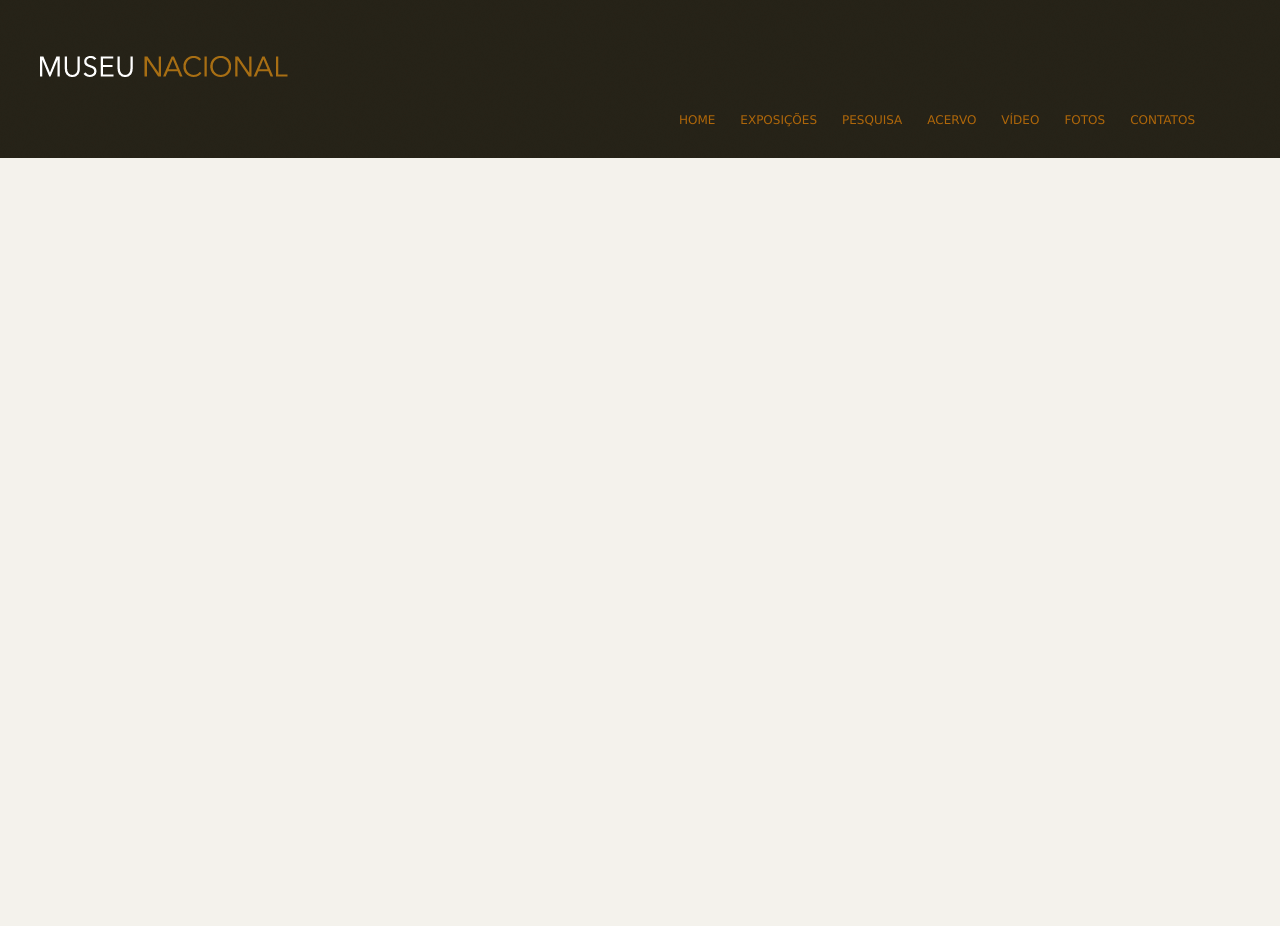
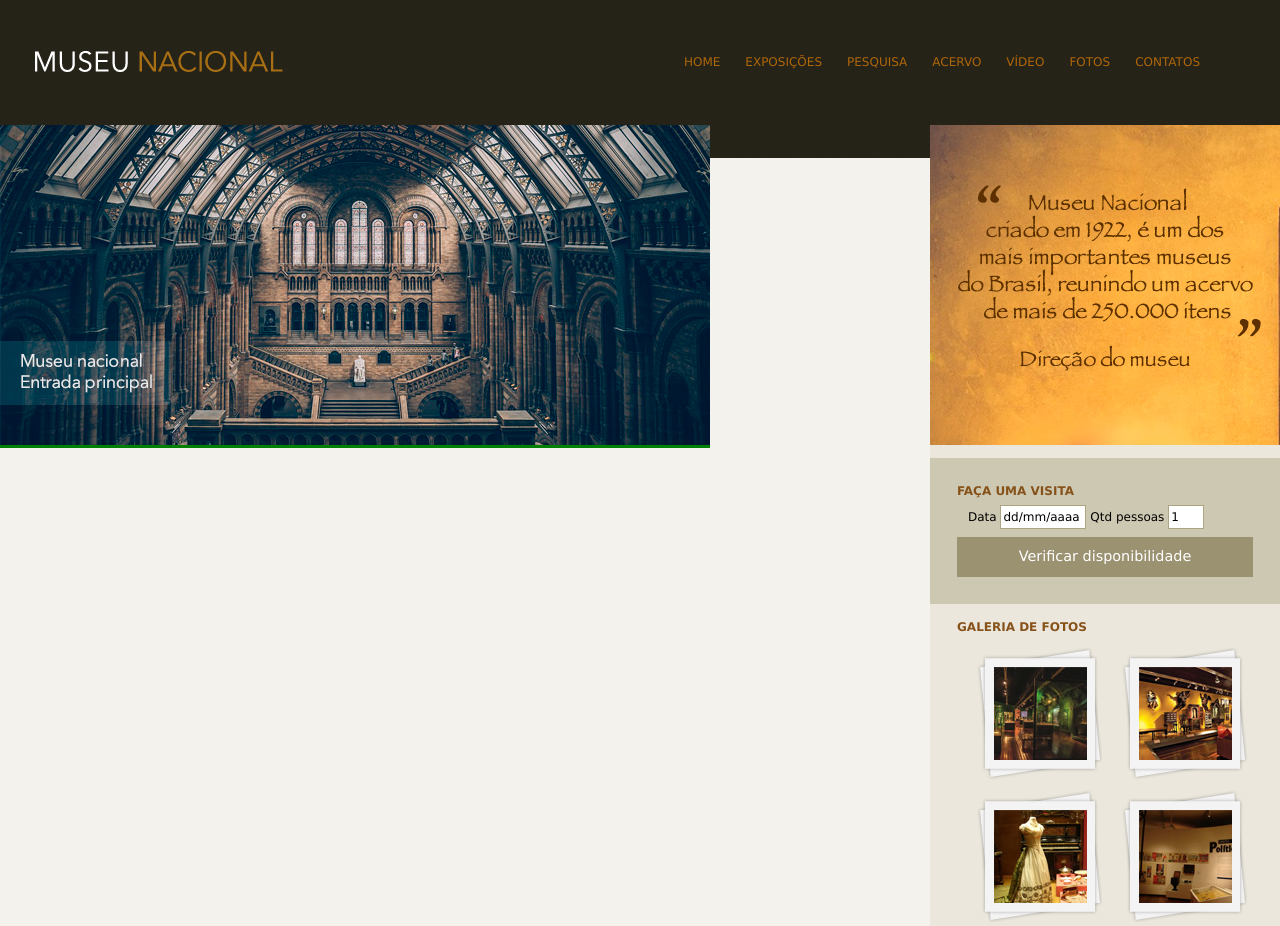
Before and after one commit to gsdsxm/projeto-museu, a plain HTML site: page index.html in a window 1280 px wide. Shown: the top 926 px of the page. Before the commit the page ends 800 px from the top, so only its background shows below. Drawn offline with Linux system fonts and the light colour scheme.

Commit message:
projeto museu

```diff
--- a/css/estilo.css
+++ b/css/estilo.css
@@ -20,7 +20,9 @@ a:hover {
 }
 
 /* LOgo                           */
-
+#logo h1 {
+    float: left;
+}
 #logo a {
 
     width: 248px;
@@ -33,7 +35,7 @@ a:hover {
 /* Barra de navegação                        */
 
 header {
-   padding: 40px ;
+   padding: 35px ;
    height: 55px;
 }
 
@@ -56,5 +58,79 @@ nav ul li a:link {
 
 nav ul li a:hover {
     border-bottom: 1px solid #535858;
+}
+
+/*Principal------------------------------*/
+#conteudo {
+    width: 710px;
+    float: left;
+    background: green;
+}
+
+aside {
+    width: 350px;
+    float: right;
+    background:#ebe7dd;
+    padding-bottom: 30px;
+}
+
+section#visita {
+    background: #cdc8b1;
+    padding: 10px 27px 27px 27px;
+    margin-top: 10px;
+}
+
+section#galeria {
+    padding: 0 27px 0 27px;
+}
+
+section#galeria a {
+    display: block;
+    background: url(../img/fundo-foto.png) no-repeat;
+    float: left;
+    padding: 17px 15px 17px 15px;
+    margin: 10px 0 0 20px;
+}
+
+section#galeria img {
+    margin-left: 2px;
+    margin-top: 3px;
+}
+
+h4 {
+    color: #86521a;
+    text-transform: uppercase;
+    padding-bottom: 3px;
+    margin-bottom: 0;
+}
+
+/*Formulários---------------------*/
+
+input {
+height: 20px;
+width: 80px;
+background:#fff;
+border: none;
+font-size: 1em;
+}
+
+input.campo {
+    border: 1px solid #ada484;
+}
+
+input.botao {
+    background: #9b9271;
+    color: white;
+    width:100%;
+    height: 40px;
+    font-size: 1.2em;
 
 }
+
+fieldset {
+    border: none;
+}
+
+legend {
+    display: none;
+}
--- a/index.html
+++ b/index.html
@@ -41,6 +41,60 @@
 
     </header><!--fim header-->
 
+    <div id="principal"><!--início principal-->
+       <div id="conteudo">
+           <section id="capa">
+               <img src="img/museu.png" alt="">
+
+           </section><!--inicio sessão visita-->
+       </div>
+
+       <aside>
+           <section id="depoimento">
+               <img src="img/depoimento.png" alt="">
+           </section>
+           <section id="visita">
+               <h4>Faça uma visita</h4>
+               <form>
+               <fieldset>
+                   <legend>Selecione uma data</legend>
+
+                   <label for="data">Data</label>
+                   <input class="campo" type="text" id="data" value="dd/mm/aaaa">
+
+                   <label for="qtd">Qtd pessoas</label>
+                   <input class="campo" style="width:30px;" type="text" id="qtd" value="1">
+               </fieldset>
+
+               <input class="botao" type="submit" value="Verificar disponibilidade">
+            </form>
+           </section><!--fim sessão visita-->
+
+           <section id="galeria">
+               <h4>Galeria de fotos</h4>
+
+
+               <a href="">
+                <img src="img/imagem1.jpg" height="93" width="93" alt="Descricao imagem">
+            </a>
+
+            <a href="">
+                <img src="img/imagem2.jpg" height="93" width="93" alt="Descricao imagem">
+            </a>
+
+            <a href="">
+                <img src="img/imagem3.jpg" height="93" width="93" alt="Descricao imagem">
+            </a>
+
+            <a href="">
+                <img src="img/imagem4.jpg" height="93" width="93" alt="Descricao imagem">
+            </a>
+
+            </section>
+       </aside>
+
+    </div><!--fim-->
+
 
 
 </div><!--fim container-->
```
